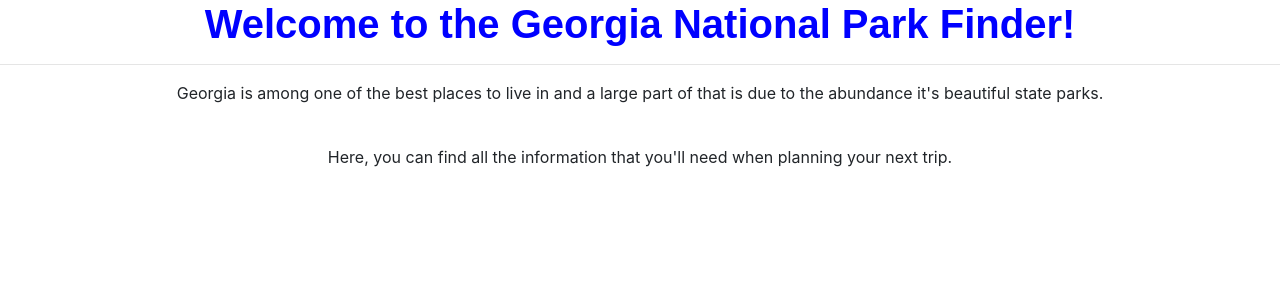
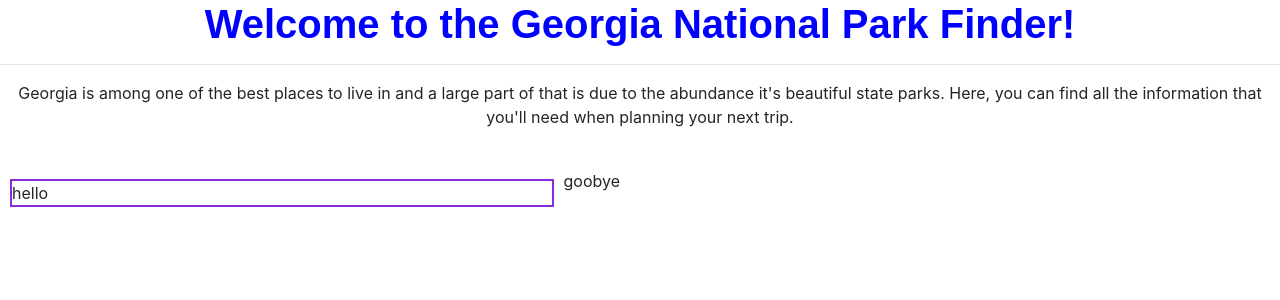
Before and after one commit to joshuamaxion/GroupProjectFinal, a Flask app: page / in a window 1280 px wide. Shown: the part 56-356 px from the top of the page. Run offline with Flask 2, Linux system fonts and the light colour scheme; parts of the project's set-up code (start-up, migrations or seed data) failed here and were passed over.

Commit message:
editing main page

```diff
--- a/templates/base.html
+++ b/templates/base.html
@@ -5,7 +5,7 @@
     <link rel="stylesheet" href="https://cdn.jsdelivr.net/npm/bootstrap@4.3.1/dist/css/bootstrap.min.css" integrity="sha384-ggOyR0iXCbMQv3Xipma34MD+dH/1fQ784/j6cY/iJTQUOhcWr7x9JvoRxT2MZw1T" crossorigin="anonymous">
     <link rel="stylesheet" type="text/css" href="../static/static/css/custom.css"></link>
     <meta charset="utf-8">
-    <title>Georgia National PArk Finder</title>
+    <title>Georgia National Park Finder</title>
     <meta name="viewport" content="width=device-width, initial-scale=1">
     <link rel="icon" type="image/x-icon" href="../static/img/ping-pong-favicon.png">
     <script type = "text/JavaScript">
@@ -39,7 +39,17 @@
 
     </div>
     <hr/>
-    <p style="text-align:center">Georgia is among one of the best places to live in and a large part of that is due to the abundance it's beautiful state parks.</p><br><p style="text-align:center">Here, you can find all the information that you'll need when planning your next trip.</p>
+    <p style="text-align:center">Georgia is among one of the best places to live in and a large part of that is due to the abundance it's beautiful state parks. Here, you can find all the information that you'll need when planning your next trip.</p>
+
+    <br>
+
+
+    <div style="display: flex; width: 50%;">
+      <div style="flex: 1; border: 2px solid blueviolet; margin: 10px;">hello</div>
+      <div style="margin-right: 20px;">goobye</div>
+    </div>
+
+
     <script src="https://code.jquery.com/jquery-3.3.1.slim.min.js" integrity="sha384-q8i/X+965DzO0rT7abK41JStQIAqVgRVzpbzo5smXKp4YfRvH+8abtTE1Pi6jizo" crossorigin="anonymous"></script>
     <script src="https://cdn.jsdelivr.net/npm/popper.js@1.14.7/dist/umd/popper.min.js" integrity="sha384-UO2eT0CpHqdSJQ6hJty5KVphtPhzWj9WO1clHTMGa3JDZwrnQq4sF86dIHNDz0W1" crossorigin="anonymous"></script>
     <script src="https://cdn.jsdelivr.net/npm/bootstrap@4.3.1/dist/js/bootstrap.min.js" integrity="sha384-JjSmVgyd0p3pXB1rRibZUAYoIIy6OrQ6VrjIEaFf/nJGzIxFDsf4x0xIM+B07jRM" crossorigin="anonymous"></script>
```
